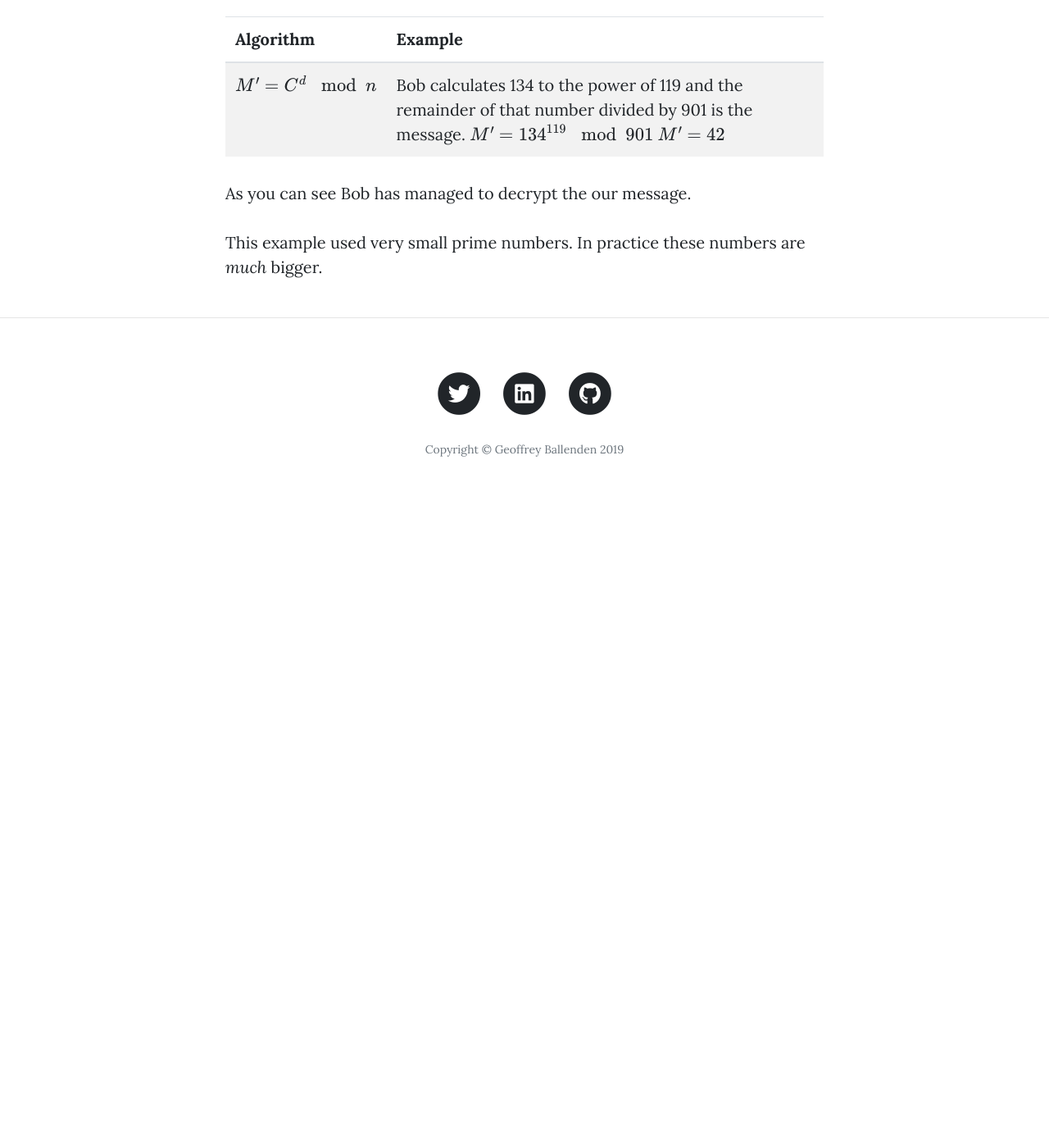
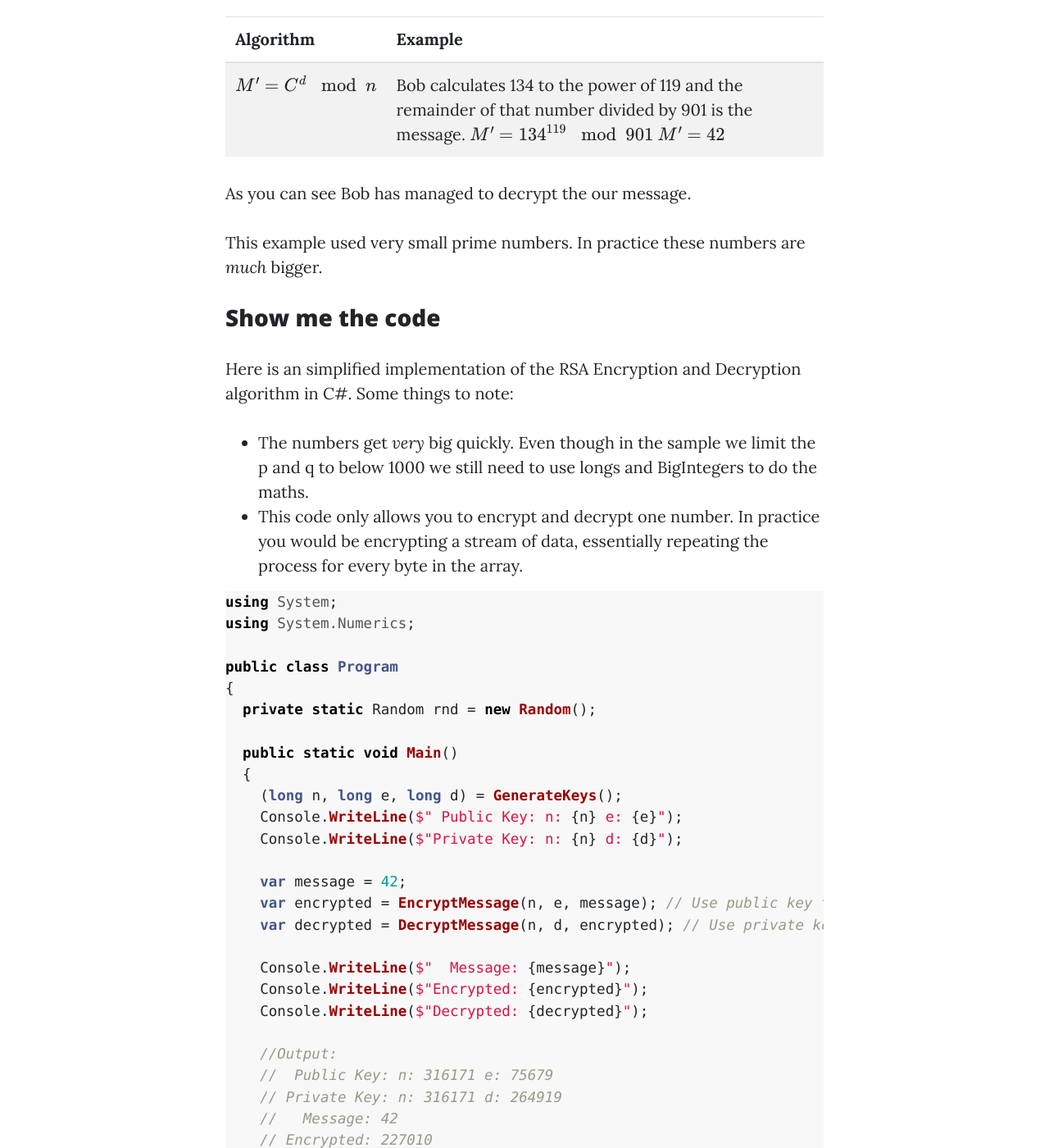
Before and after one commit to ZA1/za1.github.io, a Jekyll site: the page built from _posts/2018-08-02-rsa-encryption.md, in a window 1280 px wide and 1400 px high, scrolled down 3447 px. Shown: the whole window at 82% size. Built offline with Jekyll 4.4.1, drawn with Linux system fonts in a browser that asks for light colours; nearby versions of some CDN libraries; our own code applies the rules of GitHub Pages for plain Markdown files; formulas are drawn with MathJax 3; before the commit the page ends 4077 px from its top, so only the background shows below that; some of the changed text lies outside the part shown.

Commit message:
Updated RSA Encryption

````diff
--- a/_posts/2018-07-31-rsa-encryption.md
+++ b/_posts/2018-08-02-rsa-encryption.md
@@ -4,7 +4,7 @@ image: rsa-encryption.jpg
 subTitle: In this post we dig into how RSA Encryption works by building it up from first principals.
 includeScript: <script src="https://cdnjs.cloudflare.com/ajax/libs/mathjax/2.7.5/MathJax.js?config=TeX-MML-AM_CHTML" async></script><script src="https://unpkg.com/mermaid@7.1.0/dist/mermaid.min.js" async></script>
 ---
-Suppose we have come information that we want to share with a friend, Bob in this case, on the internet. Now as we all know, the internet is full of unsavory characters, lets call them Eve, so we cant trust that what we send to Bob will not be intercepted by the evil doer's. This is a common scenario where we use [Asymmetric Encryption Algorithms](terms#asymetric), and the most well known one is RSA.
+Suppose we have come information that we want to share with a friend, Bob in this case, on the internet. Now as we all know, the internet is full of unsavory characters, lets call them Eve, so we cant trust that what we send to Bob will not be intercepted by the evil doer's. This is a common scenario where we use [Asymmetric Encryption Algorithms]({% post_url 2018-07-30-glossary %}#asymetric), and the most well known one is RSA.
 
 The letters, RSA, come from the first letters of the authors (Ron Rivest, Adi Shamir, and Leonard Adleman) of the paper that described the algorithm in 1973. The brilliant part is that they figured out, after a night of drinking no less the story goes, that because there is no better way to do prime factoring than trying each number in turn, it can be used as a "one way trapdoor". In maths a trapdoor is a function that is easy to calculate one way, but very difficult to reverse. For example if I told you that 901 is the factor of 2 prime numbers, could you come up with those two numbers? But if I told you that one of the numbers is 17 you can easily calculate that $$ 901 / 17 = 53 $$ . RSA uses this concept but with very big prime numbers.
 
@@ -72,3 +72,110 @@ We send the encrypted message $$ C $$  to Bob. He uses his private key to decryp
 As you can see Bob has managed to decrypt the our message.
 
 This example used very small prime numbers. In practice these numbers are _much_ bigger.
+
+### Show me the code
+
+Here is an simplified implementation of the RSA Encryption and Decryption algorithm in C#. Some things to note:
+
+* The numbers get *very* big quickly. Even though in the sample we limit the p and q to below 1000 we still need to use longs and BigIntegers to do the maths.
+* This code only allows you to encrypt and decrypt one number. In practice you would be encrypting a stream of data, essentially repeating the process for every byte in the array.
+
+``` c#
+using System;
+using System.Numerics;
+
+public class Program
+{
+  private static Random rnd = new Random();
+
+  public static void Main()
+  {
+    (long n, long e, long d) = GenerateKeys();
+    Console.WriteLine($" Public Key: n: {n} e: {e}");
+    Console.WriteLine($"Private Key: n: {n} d: {d}");
+
+    var message = 42;
+    var encrypted = EncryptMessage(n, e, message); // Use public key to encrypt message
+    var decrypted = DecryptMessage(n, d, encrypted); // Use private key to decrypt message
+
+    Console.WriteLine($"  Message: {message}");
+    Console.WriteLine($"Encrypted: {encrypted}");
+    Console.WriteLine($"Decrypted: {decrypted}");
+
+    //Output:
+    //  Public Key: n: 316171 e: 75679
+    // Private Key: n: 316171 d: 264919
+    //   Message: 42
+    // Encrypted: 227010
+    // Decrypted: 42
+  }
+
+  public static (long n, long e, long d) GenerateKeys()
+  {
+    long p = SelectPrimeNumber();
+    long q = SelectPrimeNumber();
+    long n = p * q;
+    long z = (p - 1) * (q - 1);
+    long e;
+    long d;
+    long iterations;
+    do
+    {
+      iterations = 0;
+      e = SelectPrimeNumber((int)z);
+
+      do
+      {
+        d = rnd.Next(2, (int)z);
+        iterations ++;
+      } while(iterations < 500 && e * d % z != 1);
+    } while(iterations == 500);
+
+    return (n, e, d);
+  }
+
+  // This should be generating MUCH LARGER numbers
+  // for simplicity I have limited it to tiny numbers
+  public static int SelectPrimeNumber(int max = 1000)
+  {
+    int num;
+    do
+    {
+      num = rnd.Next(3, max);
+    } while(!IsPrime(num));
+
+    return num;
+  }
+
+  // https://stackoverflow.com/a/15743238/176519
+  public static bool IsPrime(int number)
+  {
+    if (number <= 1) return false;
+    if (number == 2) return true;
+    if (number % 2 == 0) return false;
+
+    var boundary = (int)Math.Floor(Math.Sqrt(number));
+
+    for (int i = 3; i <= boundary; i+=2)
+      if (number % i == 0)
+        return false;
+
+    return true;
+  }
+
+  public static BigInteger EncryptMessage(long n, long e, int message)
+  {
+    var c = BigInteger.ModPow(message, e, n);
+    return c;
+  }
+
+  public static BigInteger DecryptMessage(long n, long d, BigInteger encrypted)
+  {
+    var c = BigInteger.ModPow(encrypted, d, n);
+    return c;
+  }
+}
+
+```
+
+It is nice to lift the hood and figure out what is going on there, but in crypto it is a very bad idea to implement your own algorithms (there is too much that can go wrong). `System.Security.Cryptography.RSA` has been validated as secure by people that are way smarter than me so use that instead.
````
Also changed, not shown: other parts of _posts/2018-08-02-rsa-encryption.md (+3 -3 lines), _posts/2018-08-01-blockchain.md (renamed from _posts/2018-07-31-blockchain.md, +2 -0 lines), _posts/2018-08-03-sha-256-hash.md (renamed from _posts/2018-08-01-sha-256-hash.md, +1 -0 lines), _posts/rsa-message-signing.md (+1 -0 lines).
